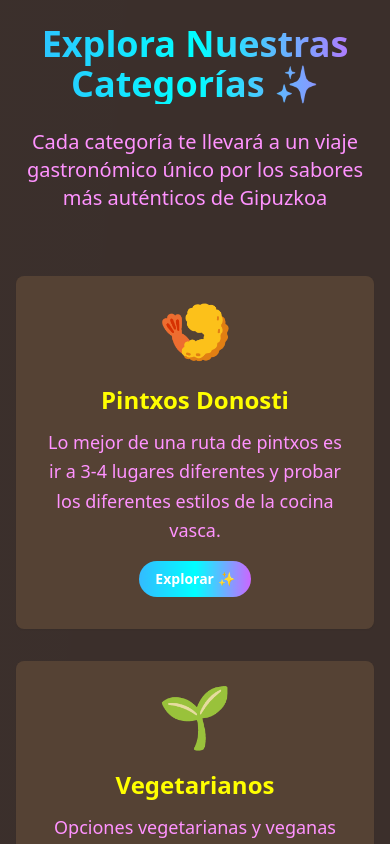
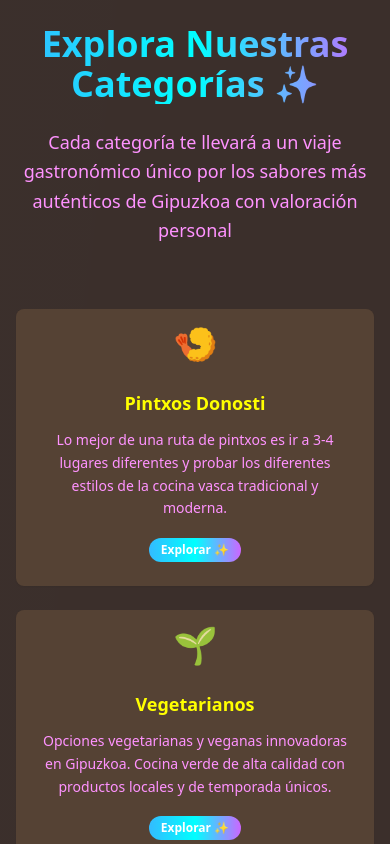
Before and after one commit to assarasua/foodie-gipuzkoa-by-asier, a React (Vite) app: page / in a window 390 px wide. Shown: the part 900-1744 px from the top of the page. Built offline with nearby package versions, Linux system fonts and the light colour scheme.

Commit message:
Make home components responsive
Adjust home components for consistent character size.

```diff
--- a/src/components/FoodCategoryCard.tsx
+++ b/src/components/FoodCategoryCard.tsx
@@ -27,23 +27,23 @@ export const FoodCategoryCard = ({
       )}
       onClick={onClick}
     >
-      <CardContent className="p-8 text-center relative z-10">
+      <CardContent className="p-6 md:p-8 text-center relative z-10">
         <div className="relative z-20">
-          <div className="text-6xl mb-4 animate-float group-hover:animate-pulse-glow transition-all duration-500">
+          <div className="text-4xl md:text-6xl mb-4 animate-float group-hover:animate-pulse-glow transition-all duration-500">
             {emoji}
           </div>
 
-          <h3 className="text-2xl font-bold text-foreground mb-3 group-hover:text-primary group-hover:neon-text transition-all duration-300">
+          <h3 className="text-lg md:text-2xl font-bold text-foreground mb-3 group-hover:text-primary group-hover:neon-text transition-all duration-300">
             {title}
           </h3>
 
-          <p className="text-muted-foreground text-lg leading-relaxed mb-4">
+          <p className="text-muted-foreground text-sm md:text-lg leading-relaxed mb-4 min-h-[60px] md:min-h-[80px] flex items-center justify-center">
             {description}
           </p>
 
           <Badge
             variant="secondary"
-            className="bg-gradient-accent text-white border-0 group-hover:animate-gradient transition-all duration-300 px-4 py-2 text-sm font-semibold"
+            className="bg-gradient-accent text-white border-0 group-hover:animate-gradient transition-all duration-300 px-3 md:px-4 py-1 md:py-2 text-xs md:text-sm font-semibold"
           >
             Explorar ✨
           </Badge>
--- a/src/pages/Index.tsx
+++ b/src/pages/Index.tsx
@@ -6,43 +6,43 @@ const foodCategories = [
   {
     title: "Pintxos Donosti",
     emoji: "🍤",
-    description: "Lo mejor de una ruta de pintxos es ir a 3-4 lugares diferentes y probar los diferentes estilos de la cocina vasca.",
+    description: "Lo mejor de una ruta de pintxos es ir a 3-4 lugares diferentes y probar los diferentes estilos de la cocina vasca tradicional y moderna.",
     slug: "pintxos"
   },
   {
     title: "Vegetarianos",
     emoji: "🌱",
-    description: "Opciones vegetarianas y veganas innovadoras en Gipuzkoa. Cocina verde de alta calidad.",
+    description: "Opciones vegetarianas y veganas innovadoras en Gipuzkoa. Cocina verde de alta calidad con productos locales y de temporada únicos.",
     slug: "vegetarianos"
   },
   {
     title: "Txakolindegis",
     emoji: "🍇",
-    description: "Las mejores txakolindegis de Gipuzkoa. Vinos blancos frescos con denominación de origen Getariako Txakolina.",
+    description: "Las mejores txakolindegis de Gipuzkoa. Vinos blancos frescos con denominación de origen Getariako Txakolina y tradición familiar única.",
     slug: "txakolindegis"
   },
   {
     title: "Pescados & Mariscos",
     emoji: "🌊",
-    description: "Los mejores sabores del mar cantábrico en Gipuzkoa.",
+    description: "Los mejores sabores del mar cantábrico en Gipuzkoa. Pescados frescos y mariscos de primera calidad en restaurantes excepcionales.",
     slug: "pescados-mariscos"
   },
   {
     title: "Carnes",
     emoji: "🐄",
-    description: "Los mejores chuletones y carnes de Gipuzkoa en sus templos gastronómicos.",
+    description: "Los mejores chuletones y carnes de Gipuzkoa en sus templos gastronómicos. Tradición, calidad y maduración perfecta en cada bocado.",
     slug: "carnes"
   },
   {
     title: "Sidrería",
     emoji: "🍎",
-    description: "Auténticas sidrerías donde disfrutar del menú tradicional vasco.",
+    description: "Auténticas sidrerías donde disfrutar del menú tradicional vasco. Experiencia completa con sidra natural y ambiente familiar acogedor.",
     slug: "sidreria"
   },
   {
     title: "Estrellas Desconocidas",
     emoji: "⭐",
-    description: "Restaurantes con estrella Michelin y propuestas gastronómicas únicas en Gipuzkoa.",
+    description: "Restaurantes con estrella Michelin y propuestas gastronómicas únicas en Gipuzkoa. Alta cocina y jóvenes talentos en un mismo lugar.",
     slug: "estrellas-desconocidas"
   }
 ];
@@ -70,12 +70,12 @@ const Index = () => {
             <h2 className="text-4xl md:text-5xl font-bold text-foreground mb-6 bg-gradient-accent bg-clip-text text-transparent">
               Explora Nuestras Categorías ✨
             </h2>
-            <p className="text-xl text-muted-foreground max-w-2xl mx-auto">
-              Cada categoría te llevará a un viaje gastronómico único por los sabores más auténticos de Gipuzkoa
+            <p className="text-lg md:text-xl text-muted-foreground max-w-2xl mx-auto leading-relaxed">
+              Cada categoría te llevará a un viaje gastronómico único por los sabores más auténticos de Gipuzkoa con valoración personal
             </p>
           </div>
 
-          <div className="grid grid-cols-1 md:grid-cols-2 lg:grid-cols-3 gap-8">
+          <div className="grid grid-cols-1 sm:grid-cols-2 lg:grid-cols-3 xl:grid-cols-4 gap-6 md:gap-8">
             {foodCategories.map((category, index) => (
               <div
                 key={category.title}
@@ -95,17 +95,17 @@ const Index = () => {
 
         {/* Bonus Section */}
         <div className="mt-20 text-center">
-          <div className="bg-gradient-to-r from-primary/10 via-primary/5 to-primary/10 rounded-xl p-8 mx-4">
+          <div className="bg-gradient-to-r from-primary/10 via-primary/5 to-primary/10 rounded-xl p-6 md:p-8 mx-4 max-w-4xl mx-auto">
             <div className="text-5xl mb-4">🌟</div>
-            <h3 className="text-2xl font-bold text-foreground mb-4">
+            <h3 className="text-xl md:text-2xl font-bold text-foreground mb-4">
               Sección Bonus: 100 Jóvenes Talentos 2024
             </h3>
-            <p className="text-muted-foreground mb-6 max-w-2xl mx-auto">
-              Descubre los 100 profesionales menores de 30 años que están transformando la gastronomía según el Basque Culinary Center
+            <p className="text-muted-foreground mb-6 max-w-2xl mx-auto text-sm md:text-base leading-relaxed">
+              Descubre los 100 profesionales menores de 30 años que están transformando la gastronomía según el Basque Culinary Center en toda España
             </p>
             <button
               onClick={() => navigate('/jovenes-talentos')}
-              className="bg-primary hover:bg-primary/90 text-primary-foreground px-8 py-3 rounded-lg font-semibold transition-colors"
+              className="bg-primary hover:bg-primary/90 text-primary-foreground px-6 md:px-8 py-3 rounded-lg font-semibold transition-colors text-sm md:text-base"
             >
               Ver los 100 Talentos ✨
             </button>
```
